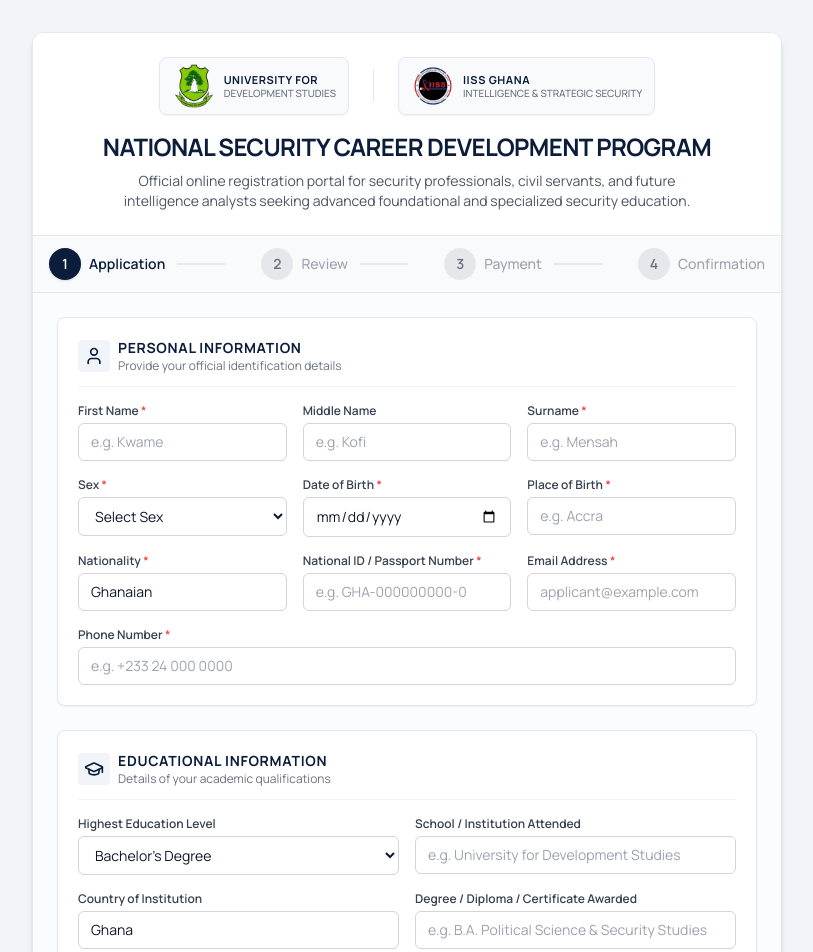
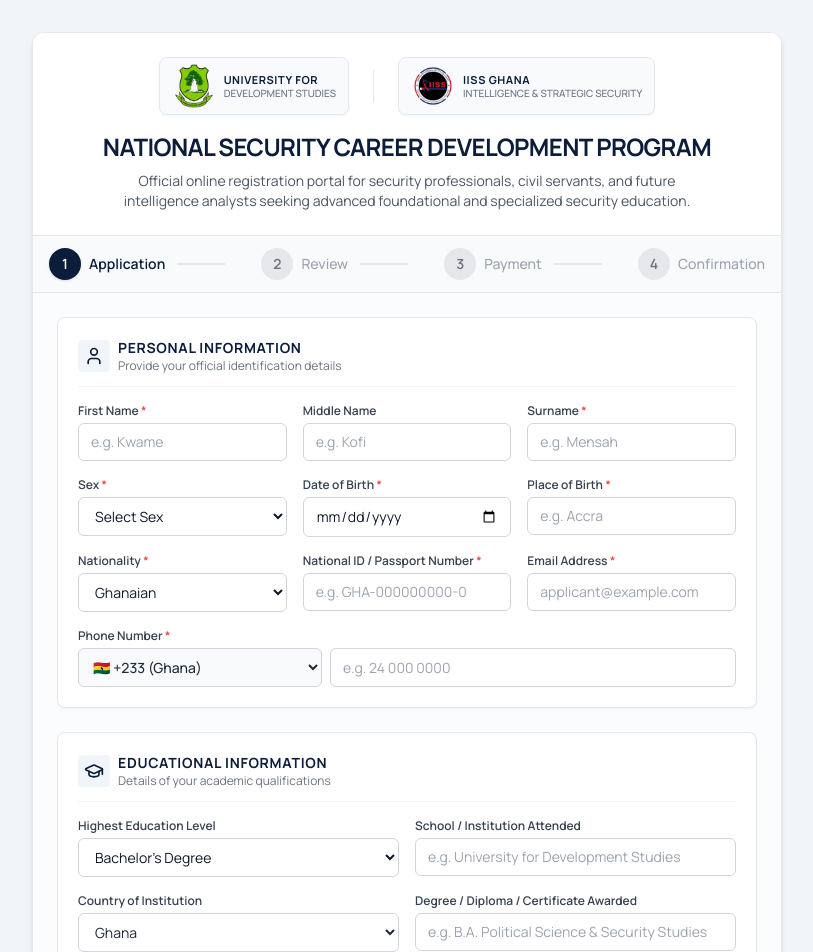
Before and after one commit to feliciopedro/uds_gem, a Next.js app: page / in a window 1280 px wide. Shown: the top 952 px of the page, without its empty margins (233-1046 px from the left). Built offline with nearby package versions, Linux system fonts and the light colour scheme.

Commit message:
Add country dial code dropdown selector with flags and prepopulated country dropdowns across personal, education, and employment sections

```diff
--- a/src/components/sections/EducationInfo.tsx
+++ b/src/components/sections/EducationInfo.tsx
@@ -3,6 +3,7 @@
 import React from 'react';
 import { useFormContext } from '@/context/FormContext';
 import { GraduationCap } from 'lucide-react';
+import { WORLD_COUNTRIES } from '@/data/countries';
 
 export const EducationInfo: React.FC = () => {
   const { formData, updateEducationInfo } = useFormContext();
@@ -62,13 +63,18 @@ export const EducationInfo: React.FC = () => {
           <label className="block text-xs font-semibold text-gray-700 mb-1">
             Country of Institution
           </label>
-          <input
-            type="text"
-            value={educationInfo.country}
+          <select
+            value={educationInfo.country || 'Ghana'}
             onChange={(e) => updateEducationInfo('country', e.target.value)}
-            placeholder="e.g. Ghana"
-            className="w-full text-sm px-3 py-2 border border-gray-300 rounded-md focus:outline-none focus:ring-1 focus:border-[#0B1D3A] focus:ring-[#0B1D3A]"
-          />
+            className="w-full text-sm px-3 py-2 border border-gray-300 rounded-md focus:outline-none focus:ring-1 focus:border-[#0B1D3A] focus:ring-[#0B1D3A] bg-white text-gray-800"
+          >
+            <option value="">Select Country</option>
+            {WORLD_COUNTRIES.map((c) => (
+              <option key={c} value={c}>
+                {c}
+              </option>
+            ))}
+          </select>
         </div>
 
         {/* Qualification Awarded */}
--- a/src/components/sections/EmploymentInfo.tsx
+++ b/src/components/sections/EmploymentInfo.tsx
@@ -3,6 +3,7 @@
 import React from 'react';
 import { useFormContext } from '@/context/FormContext';
 import { Briefcase } from 'lucide-react';
+import { WORLD_COUNTRIES } from '@/data/countries';
 
 export const EmploymentInfo: React.FC = () => {
   const { formData, updateEmploymentInfo, errors } = useFormContext();
@@ -147,13 +148,18 @@ export const EmploymentInfo: React.FC = () => {
             <label className="block text-xs font-semibold text-gray-700 mb-1">
               Country of Employment
             </label>
-            <input
-              type="text"
-              value={employmentInfo.country}
+            <select
+              value={employmentInfo.country || 'Ghana'}
               onChange={(e) => updateEmploymentInfo('country', e.target.value)}
-              placeholder="e.g. Ghana"
-              className="w-full text-sm px-3 py-2 border border-gray-300 rounded-md focus:outline-none focus:ring-1 focus:border-[#0B1D3A] focus:ring-[#0B1D3A]"
-            />
+              className="w-full text-sm px-3 py-2 border border-gray-300 rounded-md focus:outline-none focus:ring-1 focus:border-[#0B1D3A] focus:ring-[#0B1D3A] bg-white text-gray-800"
+            >
+              <option value="">Select Country</option>
+              {WORLD_COUNTRIES.map((c) => (
+                <option key={c} value={c}>
+                  {c}
+                </option>
+              ))}
+            </select>
           </div>
 
           {/* Address */}
--- a/src/components/sections/PersonalInfo.tsx
+++ b/src/components/sections/PersonalInfo.tsx
@@ -3,10 +3,39 @@
 import React from 'react';
 import { useFormContext } from '@/context/FormContext';
 import { User } from 'lucide-react';
+import { COUNTRY_CODES, NATIONALITIES } from '@/data/countries';
 
 export const PersonalInfo: React.FC = () => {
   const { formData, updatePersonalInfo, errors } = useFormContext();
   const { personalInfo } = formData;
+
+  // Extract country dial code and local phone number from personalInfo.phone
+  const getParsedPhone = () => {
+    const raw = personalInfo.phone || '';
+    const matched = COUNTRY_CODES.find((item) => raw.startsWith(item.code));
+    if (matched) {
+      return {
+        countryCode: matched.code,
+        localPhone: raw.substring(matched.code.length).trim(),
+      };
+    }
+    return {
+      countryCode: '+233',
+      localPhone: raw.startsWith('+') ? '' : raw,
+    };
+  };
+
+  const { countryCode, localPhone } = getParsedPhone();
+
+  const handleCountryCodeChange = (e: React.ChangeEvent<HTMLSelectElement>) => {
+    const newCode = e.target.value;
+    updatePersonalInfo('phone', `${newCode} ${localPhone}`.trim());
+  };
+
+  const handleLocalPhoneChange = (e: React.ChangeEvent<HTMLInputElement>) => {
+    const newLocal = e.target.value;
+    updatePersonalInfo('phone', `${countryCode} ${newLocal}`.trim());
+  };
 
   return (
     <section className="bg-white p-5 border border-gray-200 rounded-lg shadow-sm">
@@ -134,22 +163,27 @@ export const PersonalInfo: React.FC = () => {
           {errors.placeOfBirth && <p className="text-[11px] text-red-500 mt-1">{errors.placeOfBirth}</p>}
         </div>
 
-        {/* Nationality */}
+        {/* Nationality Dropdown */}
         <div>
           <label className="block text-xs font-semibold text-gray-700 mb-1">
             Nationality <span className="text-red-500">*</span>
           </label>
-          <input
-            type="text"
-            value={personalInfo.nationality}
+          <select
+            value={personalInfo.nationality || 'Ghanaian'}
             onChange={(e) => updatePersonalInfo('nationality', e.target.value)}
-            placeholder="e.g. Ghanaian"
-            className={`w-full text-sm px-3 py-2 border rounded-md focus:outline-none focus:ring-1 ${
+            className={`w-full text-sm px-3 py-2 border rounded-md focus:outline-none focus:ring-1 bg-white ${
               errors.nationality
                 ? 'border-red-500 focus:ring-red-500'
                 : 'border-gray-300 focus:border-[#0B1D3A] focus:ring-[#0B1D3A]'
             }`}
-          />
+          >
+            <option value="">Select Nationality</option>
+            {NATIONALITIES.map((nat) => (
+              <option key={nat} value={nat}>
+                {nat}
+              </option>
+            ))}
+          </select>
           {errors.nationality && <p className="text-[11px] text-red-500 mt-1">{errors.nationality}</p>}
         </div>
 
@@ -193,22 +227,38 @@ export const PersonalInfo: React.FC = () => {
           {errors.email && <p className="text-[11px] text-red-500 mt-1">{errors.email}</p>}
         </div>
 
-        {/* Phone Number */}
+        {/* Phone Number with Country Code Dropdown */}
         <div className="md:col-span-3">
           <label className="block text-xs font-semibold text-gray-700 mb-1">
             Phone Number <span className="text-red-500">*</span>
           </label>
+          <div className="flex gap-2">
+            {/* Country Dial Code Dropdown */}
+            <select
+              value={countryCode}
+              onChange={handleCountryCodeChange}
+              className="text-sm px-2.5 py-2 border border-gray-300 rounded-md focus:outline-none focus:ring-1 focus:border-[#0B1D3A] focus:ring-[#0B1D3A] bg-slate-50 font-medium text-gray-800 cursor-pointer min-w-[140px]"
+            >
+              {COUNTRY_CODES.map((item) => (
+                <option key={`${item.iso}-${item.code}`} value={item.code}>
+                  {item.flag} {item.code} ({item.name})
+                </option>
+              ))}
+            </select>
+
+            {/* Local Phone Number Input */}
             <input
               type="tel"
-            value={personalInfo.phone}
-            onChange={(e) => updatePersonalInfo('phone', e.target.value)}
-            placeholder="e.g. +233 24 000 0000"
-            className={`w-full text-sm px-3 py-2 border rounded-md focus:outline-none focus:ring-1 ${
+              value={localPhone}
+              onChange={handleLocalPhoneChange}
+              placeholder="e.g. 24 000 0000"
+              className={`flex-1 text-sm px-3 py-2 border rounded-md focus:outline-none focus:ring-1 ${
                 errors.phone
                   ? 'border-red-500 focus:ring-red-500'
                   : 'border-gray-300 focus:border-[#0B1D3A] focus:ring-[#0B1D3A]'
               }`}
             />
+          </div>
           {errors.phone && <p className="text-[11px] text-red-500 mt-1">{errors.phone}</p>}
         </div>
       </div>
--- /dev/null
+++ b/src/data/countries.ts
@@ -0,0 +1,132 @@
+export interface CountryCode {
+  name: string;
+  code: string; // e.g. "+233"
+  flag: string; // e.g. "🇬🇭"
+  iso: string;
+}
+
+export const COUNTRY_CODES: CountryCode[] = [
+  { name: 'Ghana', code: '+233', flag: '🇬🇭', iso: 'GH' },
+  { name: 'Nigeria', code: '+234', flag: '🇳🇬', iso: 'NG' },
+  { name: 'United Kingdom', code: '+44', flag: '🇬🇧', iso: 'GB' },
+  { name: 'United States', code: '+1', flag: '🇺🇸', iso: 'US' },
+  { name: 'Canada', code: '+1', flag: '🇨🇦', iso: 'CA' },
+  { name: 'South Africa', code: '+27', flag: '🇿🇦', iso: 'ZA' },
+  { name: 'Kenya', code: '+254', flag: '🇰🇪', iso: 'KE' },
+  { name: 'Ivory Coast', code: '+225', flag: '🇨🇮', iso: 'CI' },
+  { name: 'Togo', code: '+228', flag: '🇹🇬', iso: 'TG' },
+  { name: 'Benin', code: '+229', flag: '🇧🇯', iso: 'BJ' },
+  { name: 'Burkina Faso', code: '+226', flag: '🇧BF', iso: 'BF' },
+  { name: 'Liberia', code: '+231', flag: '🇱🇷', iso: 'LR' },
+  { name: 'Sierra Leone', code: '+232', flag: '🇸🇱', iso: 'SL' },
+  { name: 'Gambia', code: '+220', flag: '🇬🇲', iso: 'GM' },
+  { name: 'Senegal', code: '+221', flag: '🇸🇳', iso: 'SN' },
+  { name: 'Cameroon', code: '+237', flag: '🇨🇲', iso: 'CM' },
+  { name: 'Rwanda', code: '+250', flag: '🇷🇼', iso: 'RW' },
+  { name: 'Uganda', code: '+256', flag: '🇺🇬', iso: 'UG' },
+  { name: 'Tanzania', code: '+255', flag: '🇹🇿', iso: 'TZ' },
+  { name: 'Ethiopia', code: '+251', flag: '🇪🇹', iso: 'ET' },
+  { name: 'Egypt', code: '+20', flag: '🇪🇬', iso: 'EG' },
+  { name: 'United Arab Emirates', code: '+971', flag: '🇦🇪', iso: 'AE' },
+  { name: 'China', code: '+86', flag: '🇨🇳', iso: 'CN' },
+  { name: 'India', code: '+91', flag: '🇮🇳', iso: 'IN' },
+  { name: 'Germany', code: '+49', flag: '🇩🇪', iso: 'DE' },
+  { name: 'France', code: '+33', flag: '🇫🇷', iso: 'FR' },
+  { name: 'Netherlands', code: '+31', flag: '🇳🇱', iso: 'NL' },
+  { name: 'Italy', code: '+39', flag: '🇮🇹', iso: 'IT' },
+  { name: 'Spain', code: '+34', flag: '🇪🇸', iso: 'ES' },
+  { name: 'Australia', code: '+61', flag: '🇦🇺', iso: 'AU' },
+  { name: 'Brazil', code: '+55', flag: '🇧🇷', iso: 'BR' },
+];
+
+export const WORLD_COUNTRIES: string[] = [
+  'Ghana',
+  'Nigeria',
+  'United Kingdom',
+  'United States',
+  'Canada',
+  'South Africa',
+  'Kenya',
+  'Ivory Coast (Côte d\'Ivoire)',
+  'Togo',
+  'Benin',
+  'Burkina Faso',
+  'Liberia',
+  'Sierra Leone',
+  'Gambia',
+  'Senegal',
+  'Cameroon',
+  'Rwanda',
+  'Uganda',
+  'Tanzania',
+  'Ethiopia',
+  'Egypt',
+  'United Arab Emirates',
+  'China',
+  'India',
+  'Germany',
+  'France',
+  'Netherlands',
+  'Italy',
+  'Spain',
+  'Australia',
+  'Brazil',
+  'Algeria',
+  'Angola',
+  'Botswana',
+  'Gabon',
+  'Guinea',
+  'Guinea-Bissau',
+  'Lesotho',
+  'Malawi',
+  'Mali',
+  'Mauritania',
+  'Mauritius',
+  'Morocco',
+  'Mozambique',
+  'Namibia',
+  'Niger',
+  'Seychelles',
+  'Sudan',
+  'South Sudan',
+  'Eswatini (Swaziland)',
+  'Tunisia',
+  'Zambia',
+  'Zimbabwe',
+  'Other'
+];
+
+export const NATIONALITIES: string[] = [
+  'Ghanaian',
+  'Nigerian',
+  'British',
+  'American',
+  'Canadian',
+  'South African',
+  'Kenyan',
+  'Ivorian',
+  'Togolese',
+  'Beninese',
+  'Burkinabe',
+  'Liberian',
+  'Sierra Leonean',
+  'Gambian',
+  'Senegalese',
+  'Cameroonian',
+  'Rwandan',
+  'Ugandan',
+  'Tanzanian',
+  'Ethiopian',
+  'Egyptian',
+  'Emirati',
+  'Chinese',
+  'Indian',
+  'German',
+  'French',
+  'Dutch',
+  'Italian',
+  'Spanish',
+  'Australian',
+  'Brazilian',
+  'Other'
+];
```
Lines whose indentation alone changed are shown as unchanged.
